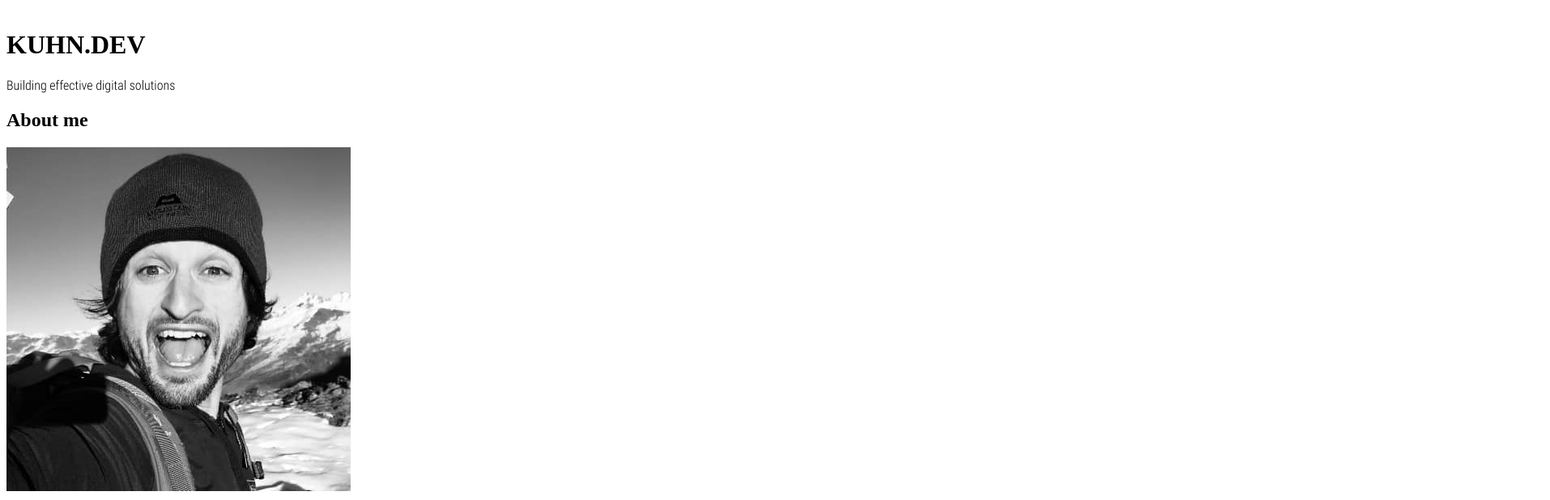
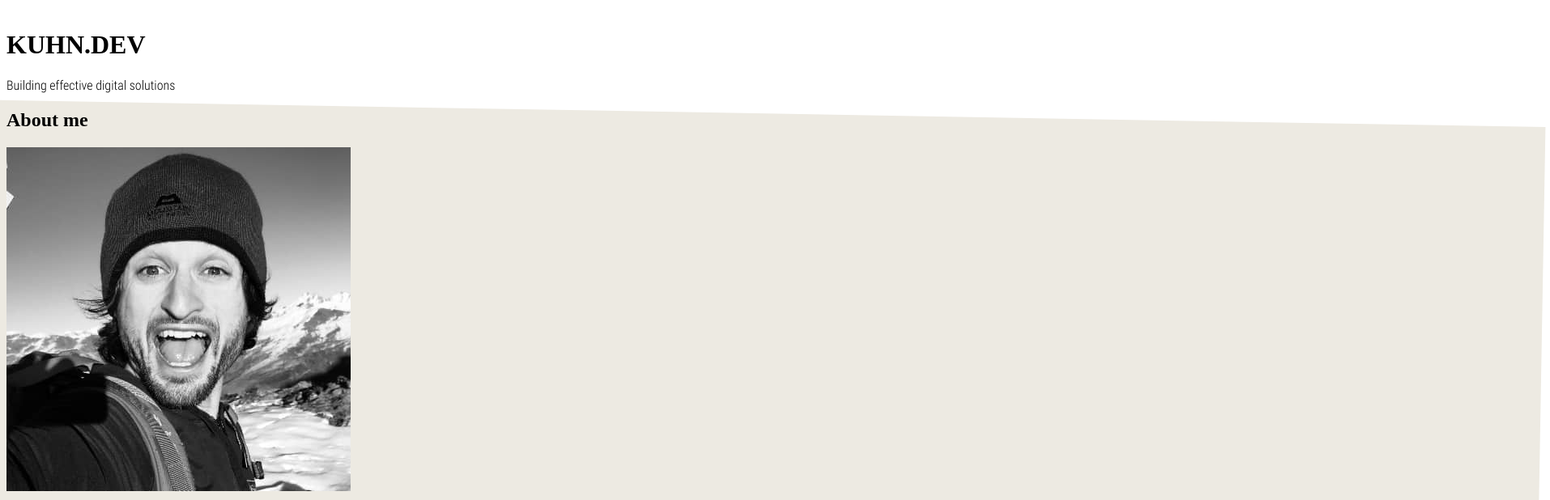
Before and after one commit to rasoolsomji/kuhn_dev, a Next.js app: page / in a window 1280 px wide. Shown: the part 1020-1638 px from the top of the page at 81% size, 1914 px wide, since content can reach past the window. Built offline with nearby package versions, Linux system fonts and the light colour scheme.

Commit message:
Slightly turn background on sections

```diff
--- a/components/section.js
+++ b/components/section.js
@@ -1,5 +1,5 @@
 export default function Section({className, title, subtitle, children}) {
-  const classes = ` w-full py-14 px-8 ${className}`
+  const classes = ` w-full py-14 px-16 ${className}`
   return (
     <section className={classes}>
       <div className='container max-w-5xl'>
--- a/pages/index.js
+++ b/pages/index.js
@@ -26,7 +26,7 @@ export default function Home() {
         <meta name="msapplication-TileImage" content="/icons/ms-icon-144x144.png"/>
         <meta name="theme-color" content="#ffffff"/>
       </Head>
-      <header className="container py-12 flex flex-col lg:flex-row justify-center items-center w-full bg-white text-gray-800">
+      <header className="container py-12 flex flex-col lg:flex-row justify-center items-center w-full text-gray-800">
         <div className='w-48 h-48'>
           <img
             src="/images/kuhn logo.svg"
@@ -46,7 +46,7 @@ export default function Home() {
         </div>
       </header>
       <main className="flex flex-col items-center justify-center w-full flex-1 text-center">
-        <Section title='About me' className='bg-grey-light'>
+        <Section title='About me' className='bg-grey-light-rotated-left'>
           <div className='mb-12 mx-auto w-48 h-48 rounded-full border-8 shadow-xl relative border-blue'>
             <img
               src="/images/fabiokuhn.jpg"
@@ -78,7 +78,7 @@ export default function Home() {
             <p className='p-2'><span class='font-bold'>Team lead:</span> Coaching, Hiring, 1on1s, Performance reviews, Managing a fully remote team</p>
           </div>
         </Section>
-        <Section title='Some of the projects I worked on' className='bg-grey-light'>
+        <Section title='Some of the projects I worked on' className='bg-grey-light-rotated-right'>
           <div className='w-full sm:w-3/4 lg:w-full mx-auto grid grid-cols-1 lg:grid-cols-2 gap-8 md:gap-10 pt-12'>
             <Project title='Giving Multiplier' img='/images/giving_multiplier.png' href='https://givingmultiplier.org'> Want to give more effectively but don't want to give up your favorite charity? Evidence based research suggests: do both! Divide your donation between your favorite charity and a highly effective charity recommended by experts.</Project>
             <Project title='Algrano' img='/images/algrano.png' href='https://www.algrano.com/en'>Algrano is a Swiss tech startup that changes the global trade of coffee. Using technology, Algrano has set an ambitious goal to revolutionise the centuries old coffee trade industry and make it more transparent. Through the Algrano online platform, coffee growers promote and sell their coffees straight to roasters in Europe</Project>
@@ -169,7 +169,7 @@ export default function Home() {
           </WorkList>
         </Section>
 
-        <Section title='Contact' className='bg-grey-light w-full'>
+        <Section title='Contact' className='bg-grey-light-rotated-left w-full'>
           <p className='pb-3'>
             <span className='p-4 mb-3 block'>Interested in having a conversation?<br/>Send me an email to</span>
             <code className="p-3 font-mono text-lg bg-green-light rounded-md text-black">
@@ -181,7 +181,7 @@ export default function Home() {
         </Section>
       </main>
 
-      <footer className="flex flex-wrap items-center justify-center w-full h-24 border-t px-8">
+      <footer className="flex flex-wrap items-center justify-center w-full h-24 mt-8 px-8">
         <a
           className="hover:underline text-center"
           href="#"
--- a/styles/styles.css
+++ b/styles/styles.css
@@ -29,3 +29,31 @@
 p {
   @apply font-body font-light;
 }
+
+body {
+  overflow-x: hidden;
+}
+
+.bg-grey-light-rotated-left {
+  @apply relative;
+}
+.bg-grey-light-rotated-left:after{
+  content: '';
+  @apply bg-grey-light top-0 bottom-0 absolute;
+  z-index: -1;
+  width: 200%;
+  left:  -50%;
+  transform: rotate(1deg);
+}
+
+.bg-grey-light-rotated-right {
+  @apply relative;
+}
+.bg-grey-light-rotated-right:after{
+  content: '';
+  @apply bg-grey-light top-0 bottom-0 absolute;
+  z-index: -1;
+  width: 200%;
+  left:  -50%;
+  transform: rotate(-1deg);
+}
```
